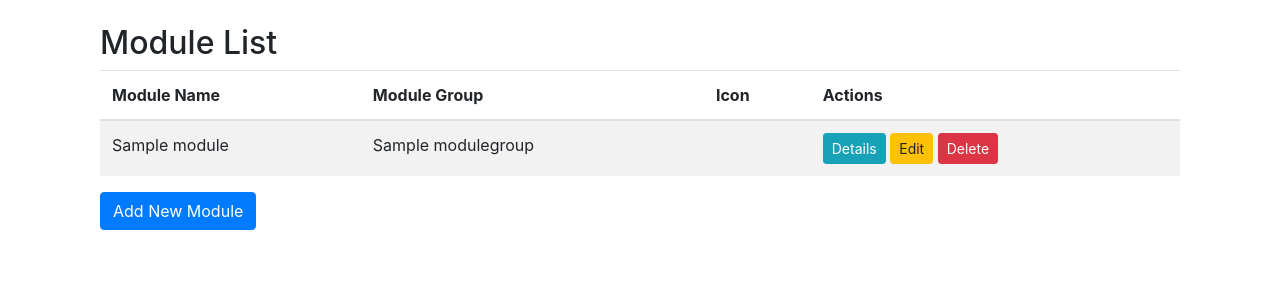
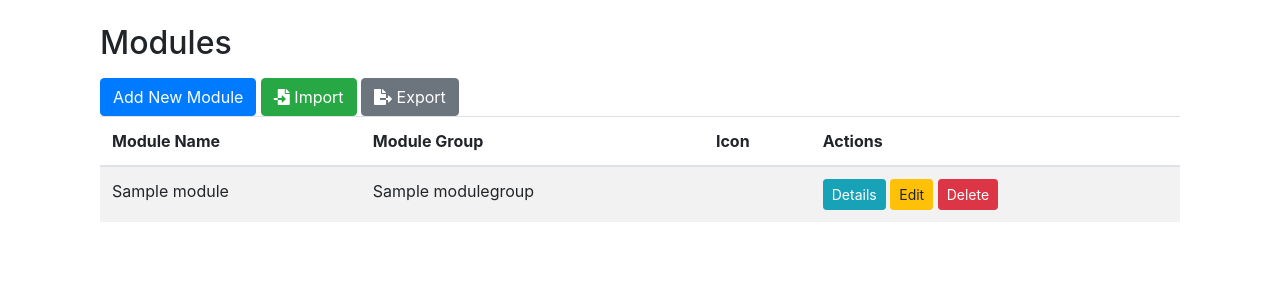
Before and after one commit to ngattt82/fsa_lms, a Django app: page /module_group/modules/ in a window 1280 px wide. Shown: the part 56-356 px from the top of the page. Run offline with Django 5.2, Linux system fonts and the light colour scheme; tables that the repository leaves empty hold one stand-in row (values such as "Sample post"); parts of the project's set-up code (start-up, migrations or seed data) failed here and were passed over; some libraries are stand-ins or nearby versions.

Commit message:
update role, user, module, module group

```diff
--- a/module_group/forms.py
+++ b/module_group/forms.py
@@ -5,7 +5,8 @@ class ModuleGroupForm(forms.ModelForm):
         model = ModuleGroup
         fields = ['group_name']
 
-
+class ExcelImportForm(forms.Form):
+    excel_file = forms.FileField(label="Upload Excel File")
 
 class ModuleForm(forms.ModelForm):
     class Meta:
--- a/module_group/templates/module_list.html
+++ b/module_group/templates/module_list.html
@@ -1,10 +1,20 @@
 {% extends "base.html" %}
-
+{% load static %}
 {% block title %}Module List{% endblock %}
 
 {% block content %}
 <div class="container mt-4">
-    <h2>Module List</h2>
+    <h2>Modules</h2>
+    <div class="mt-3">
+        <a href="{% url 'module_group:module_add' %}" class="btn btn-primary">Add New Module</a>
+        <button class="btn btn-success" title="Import Modules from Excel" data-toggle="modal" data-target="#importModal" data-toggle="tooltip">
+            <i class="fas fa-file-import"></i> Import
+        </button>
+        <a href="{% url 'module_group:export_modules' %}" class="btn btn-secondary" title="Export Modules to Excel" data-toggle="tooltip">
+            <i class="fas fa-file-export"></i> Export
+        </a>
+    </div>
+
     <table class="table table-striped">
         <thead>
             <tr>
@@ -29,6 +39,42 @@
             {% endfor %}
         </tbody>
     </table>
-    <a href="{% url 'module_group:module_add' %}" class="btn btn-primary">Add New Module</a>
+
 </div>
+
+<!-- Import Modal -->
+<div class="modal fade" id="importModal" tabindex="-1" role="dialog" aria-labelledby="importModalLabel" aria-hidden="true">
+    <div class="modal-dialog" role="document">
+      <div class="modal-content">
+        <div class="modal-header">
+          <h5 class="modal-title" id="importModalLabel">Import Module Groups from Excel</h5>
+          <button type="button" class="close" data-dismiss="modal" aria-label="Close">
+            <span aria-hidden="true">&times;</span>
+          </button>
+        </div>
+        <div class="modal-body">
+          <!-- Import Form -->
+          <form method="post" enctype="multipart/form-data" action="{% url 'module_group:import_modules' %}">
+          <div class="mb-4">
+            <span>
+              Please download and use the <a href="{% static 'excel/import_modules.xlsx' %}" target="_blank">Excel template</a>. The Excel file must contain exactly one sheet with the required columns.
+            </span>
+          </div>
+            {% csrf_token %}
+            {{ form.as_p }}
+            <div class="form-group">
+              <button type="submit" class="btn btn-primary">Upload</button>
+            </div>
+          </form>
+        </div>
+      </div>
+    </div>
+  </div>
+
+  <!-- Initialize Bootstrap Tooltips -->
+<script>
+    $(document).ready(function(){
+      $('[data-toggle="tooltip"]').tooltip();
+    });
+  </script>
 {% endblock %}
--- a/module_group/urls.py
+++ b/module_group/urls.py
@@ -10,11 +10,15 @@ urlpatterns = [
     path('<int:pk>/', views.module_group_detail, name='module_group_detail'),
     path('<int:pk>/edit/', views.module_group_edit, name='module_group_edit'),
     path('<int:pk>/delete/', views.module_group_delete, name='module_group_delete'),
-
+    path('import/modulegroups', views.import_module_groups, name='import_module_groups'),
+    path('export/modulegroups', views.export_module_groups, name='export_module_groups'),
     # Module URLs
     path('modules/', views.module_list, name='module_list'),
     path('modules/add/', views.module_add, name='module_add'),
     path('modules/<int:pk>/', views.module_detail, name='module_detail'),
     path('modules/<int:pk>/edit/', views.module_edit, name='module_edit'),
     path('modules/<int:pk>/delete/', views.module_delete, name='module_delete'),
+    path('import/modules', views.import_modules, name='import_modules'),
+    path('export/modules', views.export_modules, name='export_modules'),
+
 ]
--- a/module_group/views.py
+++ b/module_group/views.py
@@ -1,12 +1,15 @@
 # views.py
 from django.shortcuts import render, get_object_or_404, redirect
 from .models import Module, ModuleGroup
-from .forms import ModuleForm, ModuleGroupForm
-
+from .forms import ModuleForm, ModuleGroupForm, ExcelImportForm
+import pandas as pd
+from django.contrib import messages
 # ModuleGroup views
 def module_group_list(request):
     module_groups = ModuleGroup.objects.all()
-    return render(request, 'module_group_list.html', {'module_groups': module_groups})
+    form = ExcelImportForm()
+
+    return render(request, 'module_group_list.html', {'module_groups': module_groups, 'form': form})
 
 def module_group_detail(request, pk):
     module_group = get_object_or_404(ModuleGroup, pk=pk)
@@ -43,12 +46,153 @@ def module_group_delete(request, pk):
         module_group.delete()
         return redirect('module_group:module_group_list')
     return render(request, 'module_group_confirm_delete.html', {'module_group': module_group})
+# export excel
+from django.http import HttpResponse
+import openpyxl
+def export_module_groups(request):
+    # Create a workbook and add a worksheet
+    response = HttpResponse(content_type='application/vnd.openxmlformats-officedocument.spreadsheetml.sheet')
+    response['Content-Disposition'] = 'attachment; filename=lms_module_groups.xlsx'
+
+    workbook = openpyxl.Workbook()
+    worksheet = workbook.active
+    worksheet.title = 'Module_Group'
+
+    # Define the columns
+    columns = ['group_name']
+    worksheet.append(columns)
+
+    # Fetch all users and write to the Excel file
+    for module_group in ModuleGroup.objects.all():
+        worksheet.append([module_group.group_name])
+
+    workbook.save(response)
+    return response
+
+def import_module_groups(request):
+    if request.method == 'POST':
+
+        form = ExcelImportForm(request.POST, request.FILES)
+        if form.is_valid():
+            uploaded_file = request.FILES['excel_file']
+            try:
+                df = pd.read_excel(uploaded_file)
+                module_group_imported = 0  # Counter for imported roles
+
+                for index, row in df.iterrows():
+
+                    group_name = row.get("group_name")
+
+                    print(f"Processing row: {group_name}")  # Debugging
+
+                    # Check if the role already exists
+                    if not ModuleGroup.objects.filter(group_name=group_name).exists():
+                        # Create and save the new module_group
+                        ModuleGroup.objects.create(
+                            group_name=group_name
+                        )
+                        module_group_imported += 1
+                        print(f"Role '{group_name}' created")  # Debugging
+                    else:
+                        messages.warning(request, f"Module Group '{group_name}' already exists. Skipping.")
+                        print(f"Module Group '{group_name}' already exists")  # Debugging
+
+                if module_group_imported > 0:
+                    messages.success(request, f"{module_group_imported} roles imported successfully!")
+                else:
+                    messages.warning(request, "No module groups were imported.")
+
+            except Exception as e:
+                messages.error(request, f"An error occurred during import: {e}")
+                print(f"Error during import: {e}")  # Debugging
+
+            return redirect('module_group:module_group_list')
+    else:
+        form = ExcelImportForm()
+
+    return render(request, 'module_group_list.html', {'form': form})
 
 # MODULE
+def import_modules(request):
+    if request.method == 'POST':
+        form = ExcelImportForm(request.POST, request.FILES)
+        if form.is_valid():
+            uploaded_file = request.FILES['excel_file']
+            try:
+                df = pd.read_excel(uploaded_file)
+                module_imported = 0  # Counter for imported modules
+
+                for index, row in df.iterrows():
+                    module_name = row['module_name']  # Access via column name
+                    module_url = row['module_url']
+                    icon = row['icon']
+                    module_group_id = row['module_group_id']
+
+                    print(f"Processing row: {module_name}")  # Debugging
+
+                    # Check if the module already exists
+                    if not Module.objects.filter(module_name=module_name).exists():
+                        try:
+                            # Retrieve the ModuleGroup object
+                            module_group = ModuleGroup.objects.get(id=module_group_id)
+
+                            # Create and save the new module
+                            Module.objects.create(
+                                module_name=module_name,
+                                module_url=module_url,
+                                icon=icon,
+                                module_group=module_group  # Use the foreign key object
+                            )
+                            module_imported += 1
+                            print(f"Module '{module_name}' created")  # Debugging
+                        except ModuleGroup.DoesNotExist:
+                            messages.warning(request, f"ModuleGroup with ID '{module_group_id}' does not exist. Skipping module '{module_name}'.")
+                    else:
+                        messages.warning(request, f"Module '{module_name}' already exists. Skipping.")
+                        print(f"Module '{module_name}' already exists")  # Debugging
+
+                if module_imported > 0:
+                    messages.success(request, f"{module_imported} modules imported successfully!")
+                else:
+                    messages.warning(request, "No modules were imported.")
+
+            except Exception as e:
+                messages.error(request, f"An error occurred during import: {e}")
+                print(f"Error during import: {e}")  # Debugging
+
+            return redirect('module_group:module_list')
+    else:
+        form = ExcelImportForm()
+
+    return render(request, 'module_list.html', {'form': form})
+
+
+def export_modules(request):
+    # Create a workbook and add a worksheet
+    print('come here modules')
+    response = HttpResponse(content_type='application/vnd.openxmlformats-officedocument.spreadsheetml.sheet')
+    response['Content-Disposition'] = 'attachment; filename=lms_modules.xlsx'
+
+    workbook = openpyxl.Workbook()
+    worksheet = workbook.active
+    worksheet.title = 'Modules'
+
+    # Define the columns
+    columns = ['module_name', 'module_url', 'icon', 'module_group_id', 'module_group_name']
+    worksheet.append(columns)
+
+    # Fetch all users and write to the Excel file
+    for module in Module.objects.all():
+        worksheet.append([module.module_name, module.module_url, module.icon, module.module_group.id, module.module_group.group_name])
+
+    workbook.save(response)
+    return response
+
 def module_list(request):
     module_groups = ModuleGroup.objects.all()
     modules = Module.objects.all()
-    return render(request, 'module_list.html', {'module_groups': module_groups,'modules': modules})
+    form = ExcelImportForm()
+    return render(request, 'module_list.html', {'module_groups': module_groups,'modules': modules, 'form': form})
 
 def module_detail(request, pk):
     module = get_object_or_404(Module, pk=pk)
--- a/role/templates/role_list.html
+++ b/role/templates/role_list.html
@@ -14,7 +14,6 @@
       <button class="btn btn-success" title="Import Roles from Excel" data-toggle="modal" data-target="#importModal" data-toggle="tooltip">
         <i class="fas fa-file-import"></i> Import
       </button>
-
 
       <a href="{% url 'role:export_roles' %}" class="btn btn-secondary" title="Export Roles to Excel" data-toggle="tooltip">
         <i class="fas fa-file-export"></i> Export
```
Also changed, not shown: module_group/templates/module_group_list.html (+45 -2 lines), role/views.py (+4 -33 lines), user/views.py (+2 -43 lines), 8 other files. Lines whose indentation alone changed are shown as unchanged.
